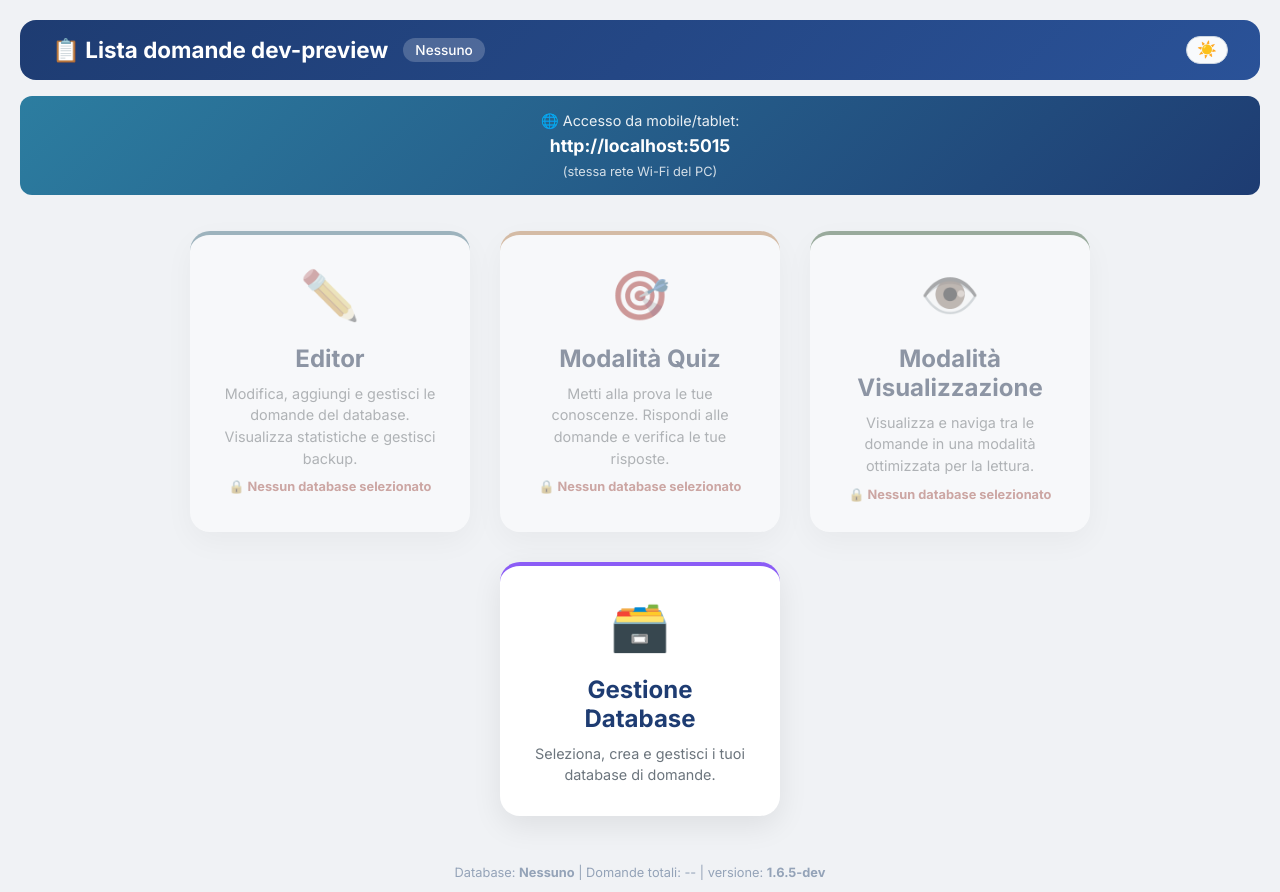
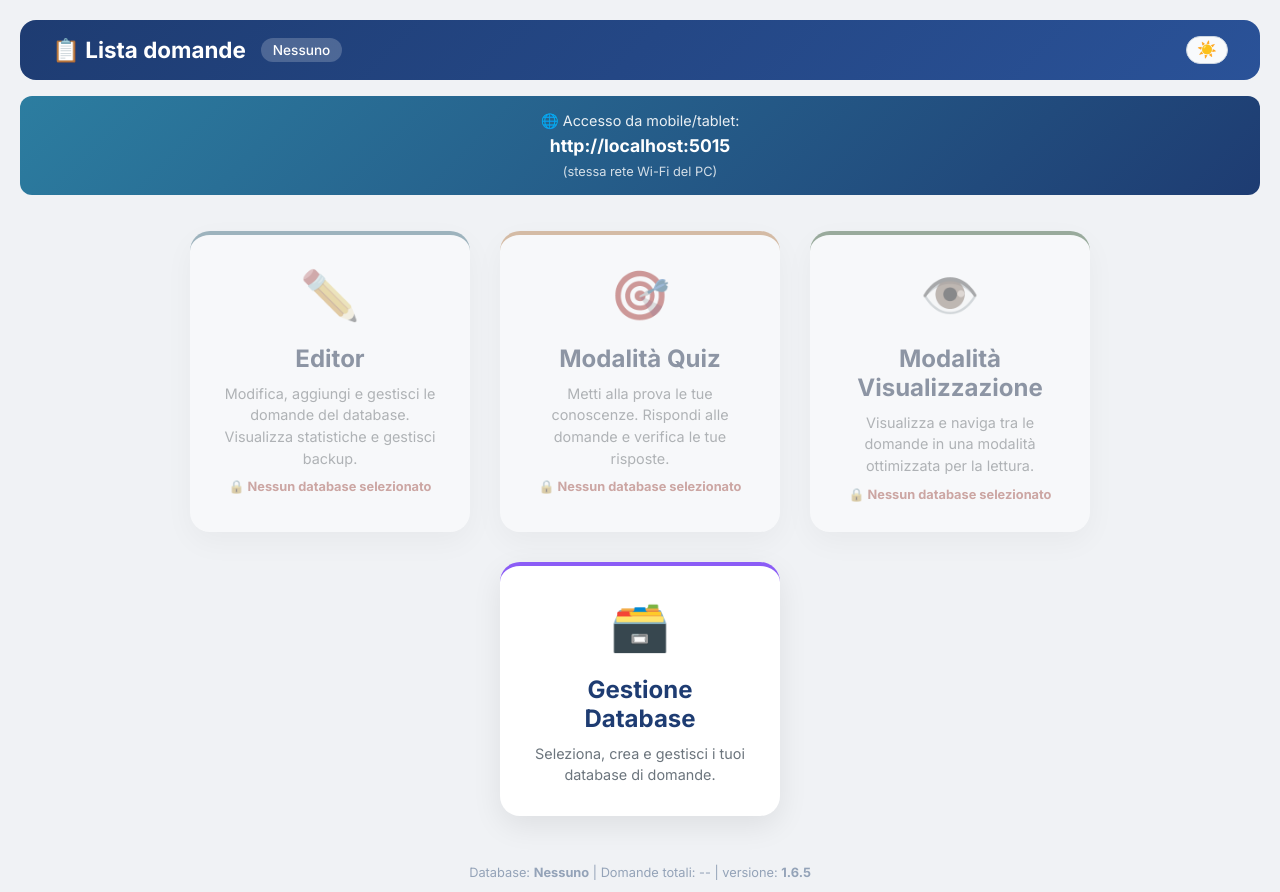
Before and after one commit to Gigagadget/question-lab, a Flask app: page / in a window 1280 px wide. Run offline with Flask 3, Linux system fonts and the light colour scheme; parts of the project's set-up code (start-up, migrations or seed data) failed here and were passed over.

Commit message:
1.6.5 release

```diff
--- a/templates/index.html
+++ b/templates/index.html
@@ -167,7 +167,7 @@
     <div class="app-container">
         <div class="header-small">
             <div class="header-left">
-                <h1>📋 Lista domande dev-preview</h1>
+                <h1>📋 Lista domande</h1>
                 <span class="active-db-badge" id="activeDbBadge">--</span>
             </div>
             <button class="theme-toggle" onclick="toggleTheme()">
--- a/version.json
+++ b/version.json
@@ -1,5 +1,5 @@
 {
-  "version": "1.6.5-dev",
+  "version": "1.6.5",
   "last_update": null,
   "last_update_status": null
 }
```
